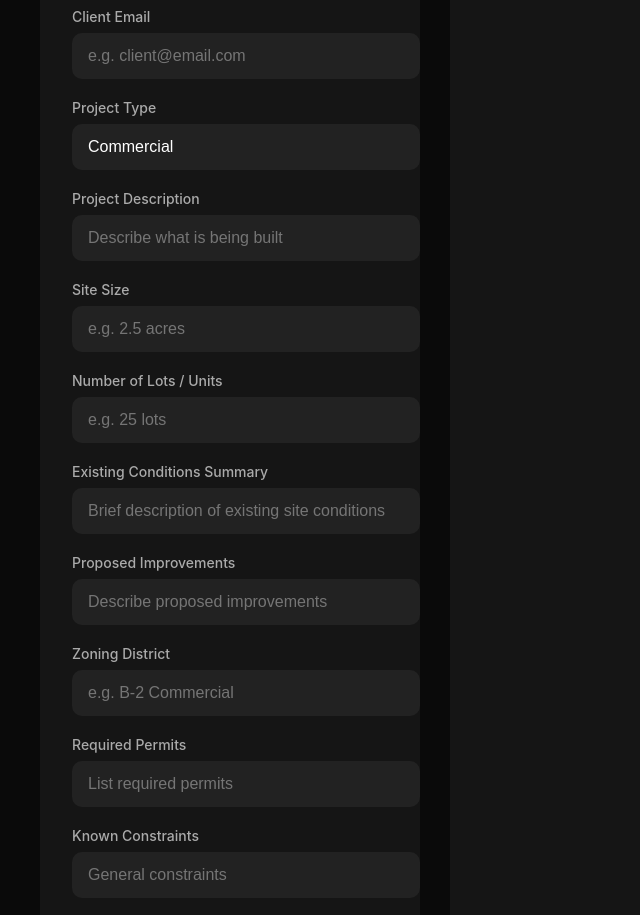
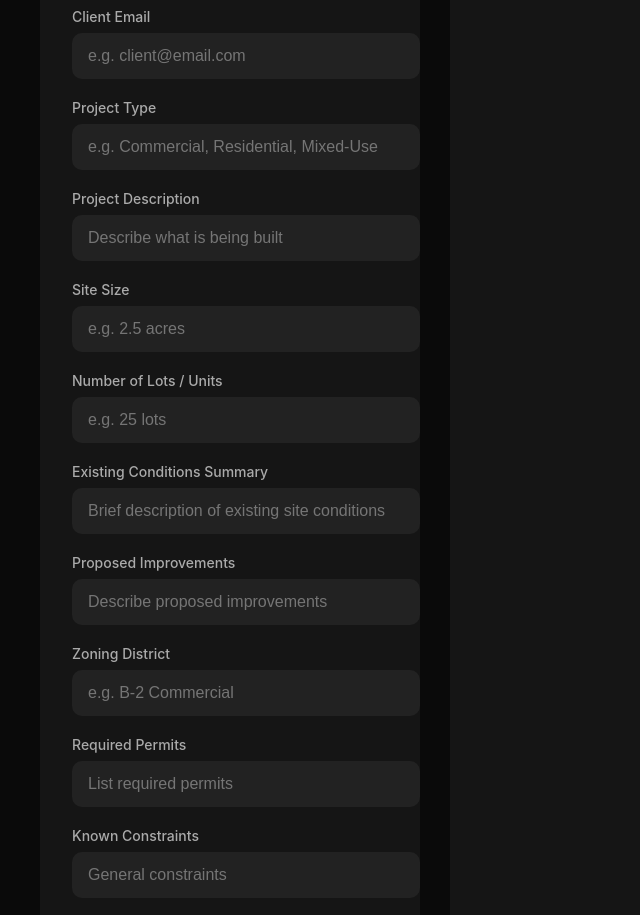
Before and after one commit to rchase-sudo/Proposal-Assistant, a plain HTML site: page index.html in a window 1280 px wide. Shown: the part 800-1715 px from the top of the page, without its empty margins (0-640 px from the left). Drawn offline with Linux system fonts and the light colour scheme.

Commit message:
Update index.html

```diff
--- a/index.html
+++ b/index.html
@@ -80,7 +80,7 @@
       <!-- PROJECT DETAILS -->
       <div class="formGroup">
         <label>Project Type</label>
-        <input id="projectType" placeholder="e.g. Commercial, Residential, Mixed-Use" value="Commercial">
+        <input id="projectType" placeholder="e.g. Commercial, Residential, Mixed-Use">
       </div>
 
       <div class="formGroup">
```
